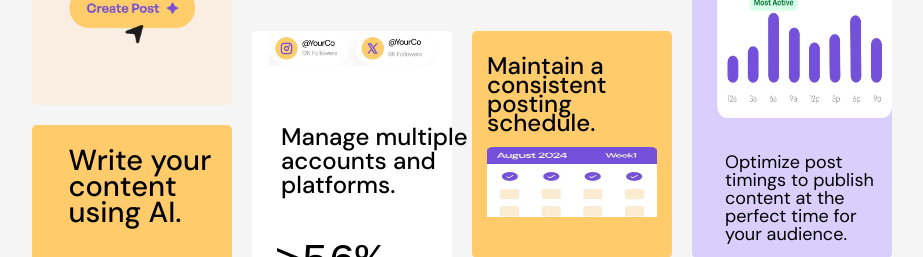
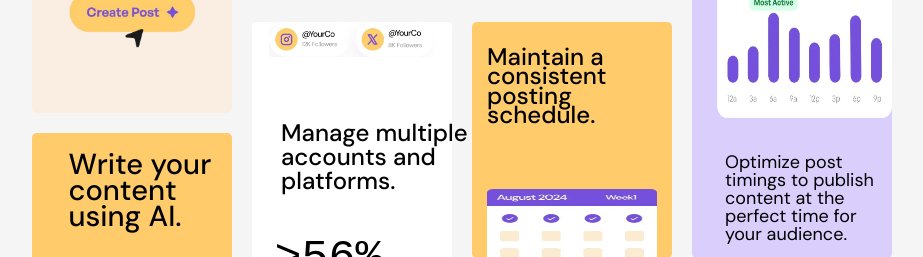
Before and after one commit to mohamedabdella777/bento-grid-main, a plain HTML site: page index.html in a window 1280 px wide. Shown: the part 323-580 px from the top of the page, without its empty margins (178-1101 px from the left). Drawn offline with Linux system fonts and the light colour scheme; a web font is replaced by a local one.

Commit message:
change box3 margin-top

```diff
--- a/style.css
+++ b/style.css
@@ -116,7 +116,7 @@ font-weight: 500;
     height: 70px;
     width: 170px;
     margin-bottom: -50px;
-    margin-top: 15px;
+    margin-top: 65px;
 }
 /*box4*/
 .box4{
```
